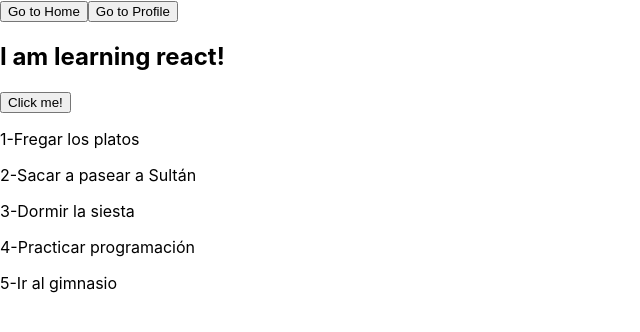
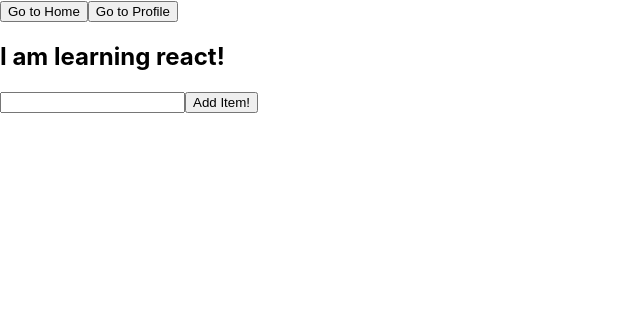
Before and after one commit to Jaldazabal3/clases_react, a React (Create React App) app: page / in a window 1280 px wide. Shown: the top 332 px of the page, without its empty margins (0-640 px from the left). Built offline with nearby package versions, Linux system fonts and the light colour scheme.

Commit message:
implemented todo item form

```diff
--- a/src/Home.js
+++ b/src/Home.js
@@ -1,33 +1,11 @@
+import { useState } from 'react';
 import ListItem from './components/ListItem';
 
 function Home() {
 
-  function showMessage() {
-    alert('it works')
-  }
+  const [newTodo, setNewTodo] = useState('');
 
-  const todos = [
-    {
-      id: 1,
-      text: 'Fregar los platos'
-    },
-    {
-      id: 2,
-      text: 'Sacar a pasear a Sultán',
-    },
-    {
-      id: 3,
-      text: 'Dormir la siesta',
-    },
-    {
-      id: 4,
-      text: 'Practicar programación',
-    },
-    {
-      id: 5,
-      text: 'Ir al gimnasio'
-    },
-  ];
+  const [todos, setTodos] = useState([]);
 
 
   const resultado = todos.map(todo => {
@@ -36,6 +14,15 @@ function Home() {
     )
   });
 
+  const submitForm = (event) => {
+    event.preventDefault();
+    setTodos(currentTodos => [...currentTodos, {
+      id: currentTodos.length === 0 ? 1 : Math.max(...currentTodos.map(todo => todo.id)) + 1,
+      text: newTodo
+    }]);
+    setNewTodo('');
+  }
+
 
 
   return (
@@ -43,9 +30,12 @@ function Home() {
       <h2>
         I am learning react!
       </h2>
-      <button onClick={showMessage}>
-        Click me!
-      </button>
+      <form onSubmit={submitForm}>
+        <input type='text' onChange={(event) => setNewTodo(event.target.value)} value={newTodo} />
+        <button>
+          Add Item!
+        </button>
+      </form>
       {resultado}
     </div>
   )
```
